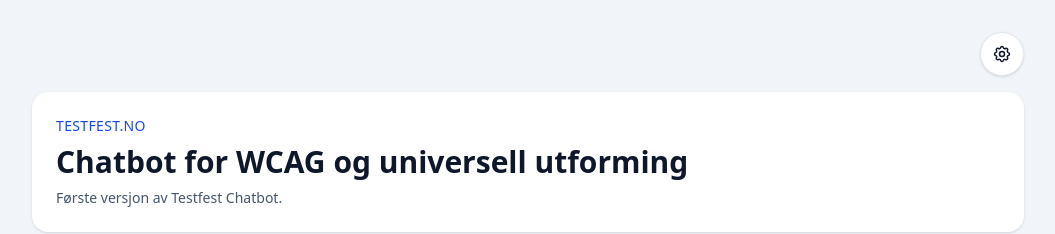
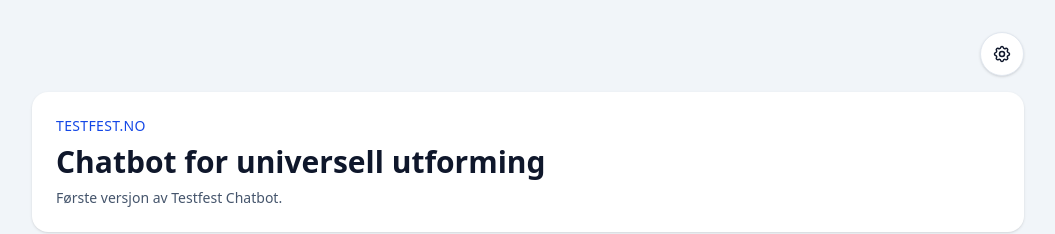
Before and after one commit to theodorkp/Testfest_Chatbot, a React (Vite) app in the folder client/: page / in a window 1280 px wide. Shown: the top 234 px of the page, without its empty margins (112-1167 px from the left). Built offline with nearby package versions, Linux system fonts and the light colour scheme; no server answers.

Commit message:
Update App.jsx

```diff
--- a/client/src/App.jsx
+++ b/client/src/App.jsx
@@ -272,7 +272,7 @@ export default function App() {
             testfest.no
           </p>
           <h1 className="mt-2 text-3xl font-bold">
-            Chatbot for WCAG og universell utforming
+            Chatbot for universell utforming
           </h1>
           <p className={`mt-2 max-w-3xl text-sm ${theme.subText}`}>
             Første versjon av Testfest Chatbot.
```
